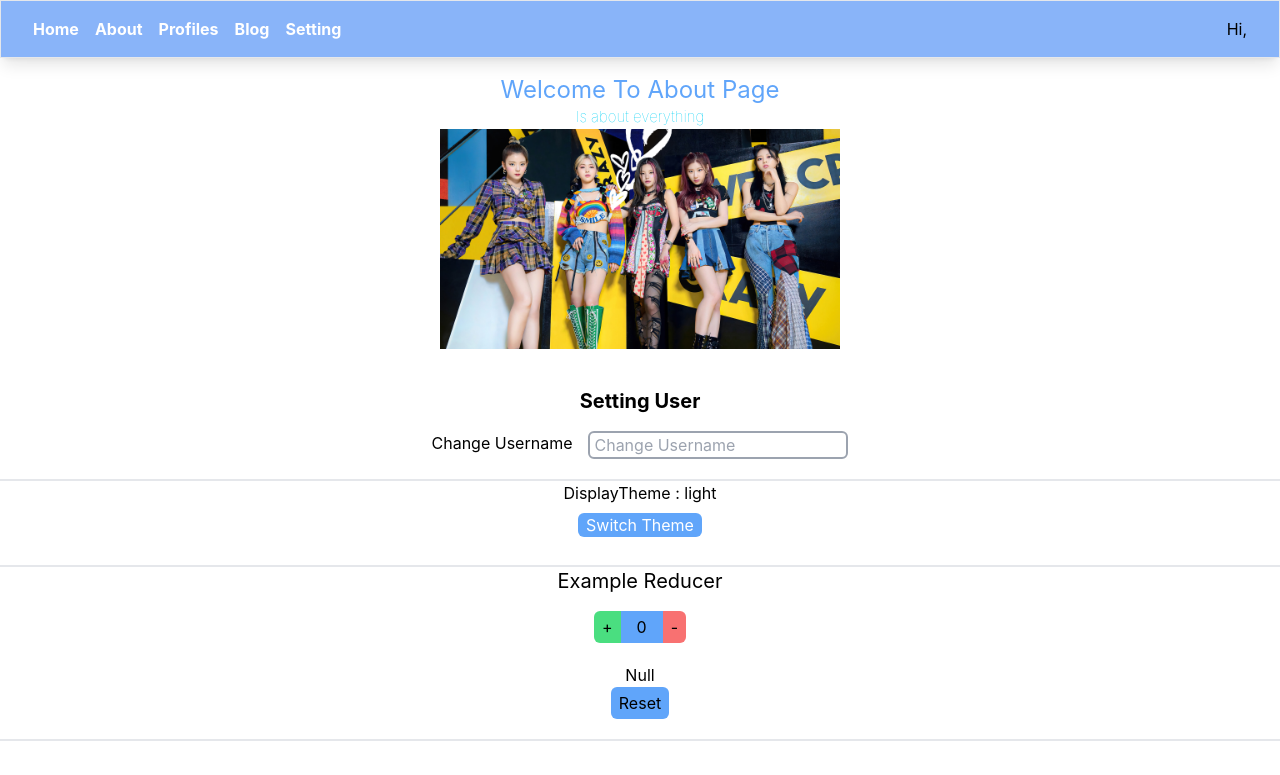
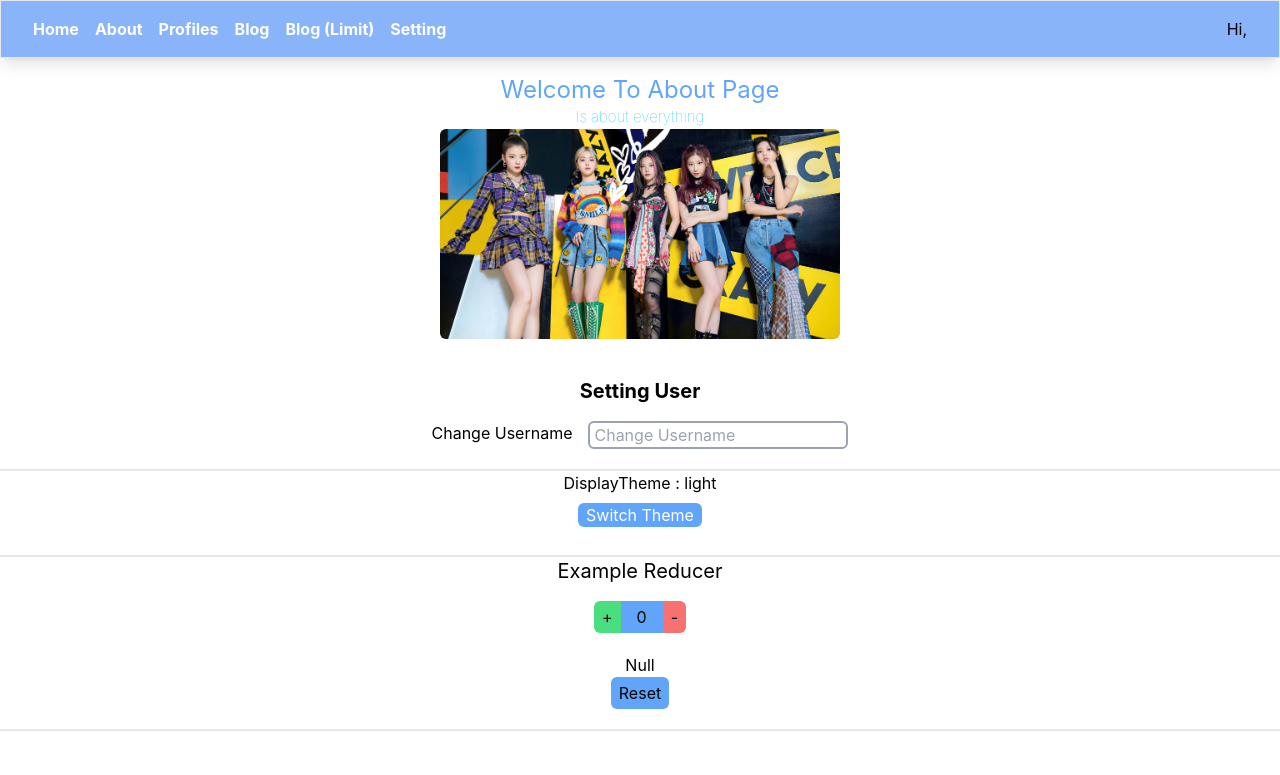
Before and after one commit to adityahimaone/FE-Learning-NextJS, a Next.js app: page /about in a window 1280 px wide. Shown: the top 775 px of the page. Built offline with nearby package versions, Linux system fonts and the light colour scheme; no server answers.

Commit message:
Load More Using Slice

```diff
--- a/components/Header/navbar.jsx
+++ b/components/Header/navbar.jsx
@@ -25,6 +25,9 @@ export default function index() {
               <Link href="/blog">Blog</Link>
             </li>
             <li className="text-white font-bold hover:text-blue-400">
+              <Link href="/blog-limit">Blog (Limit)</Link>
+            </li>
+            <li className="text-white font-bold hover:text-blue-400">
               <Link href="/setting">Setting</Link>
             </li>
           </ul>
--- a/pages/about.jsx
+++ b/pages/about.jsx
@@ -12,7 +12,13 @@ export default function about() {
       <div className="text-center p-4">
         <h1 className="text-2xl text-blue-400">Welcome To About Page</h1>
         <h2 className={styles["title-h1"]}>Is about everything</h2>
-        <Image src="/img/itzy.jpg" width={400} height={220} alt="about" />
+        <Image
+          src="/img/itzy.jpg"
+          className={`${styles.crop} rounded-md`}
+          width={400}
+          height={210}
+          alt="about"
+        />
       </div>
       <Setting />
       <DisplayTheme />
--- /dev/null
+++ b/pages/blog-limit.jsx
@@ -0,0 +1,60 @@
+import React, { useState } from "react";
+import Layout from "../layouts/mainLayout";
+
+export default function BlogLimit(props) {
+  const { posts: initialPosts } = props;
+
+  const [posts, setPosts] = useState(initialPosts.slice(0, 10));
+  const [start, setStart] = useState(20);
+
+  const limitPosts = async () => {
+    const resp = await fetch("https://jsonplaceholder.typicode.com/posts");
+    const newPosts = await resp.json();
+    setPosts(newPosts.slice(0, start));
+    setStart(start + 10);
+  };
+
+  console.log(posts);
+
+  return (
+    <Layout pageTitle="Blog">
+      <div className=" p-4">
+        <h1 className="text-center p-4 text-2xl text-blue-400">
+          Welcome To Blog Page
+        </h1>
+        <div className="flex flex-col justify-center items-center">
+          <div className="grid grid-cols-2 gap-4">
+            {posts.map((item) => (
+              <article
+                key={item.id}
+                className="bg-blue-300 rounded-md px-4 py-5 backdrop-blur-xl shadow-xl"
+              >
+                <h2 className="text-lg text-center font-semibold">
+                  {item.title}
+                </h2>
+                <p className="text-gray-600">{item.body}</p>
+              </article>
+            ))}
+          </div>
+          <button
+            type="submit"
+            className="bg-blue-500 text-white rounded-md px-4 py-2 my-5 hover:bg-blue-700"
+            onClick={limitPosts}
+          >
+            Load More
+          </button>
+        </div>
+      </div>
+    </Layout>
+  );
+}
+
+export async function getServerSideProps() {
+  const resp = await fetch("https://jsonplaceholder.typicode.com/posts");
+  const posts = await resp.json();
+  return {
+    props: {
+      posts,
+    },
+  };
+}
--- a/styles/About.module.css
+++ b/styles/About.module.css
@@ -1,5 +1,9 @@
 .title-h1 {
-    font-size: 15px;
-    font-weight: lighter;
-    color: #00cff3;
+  font-size: 15px;
+  font-weight: lighter;
+  color: #00cff3;
 }
+
+.crop {
+  object-fit: cover;
+}
```
